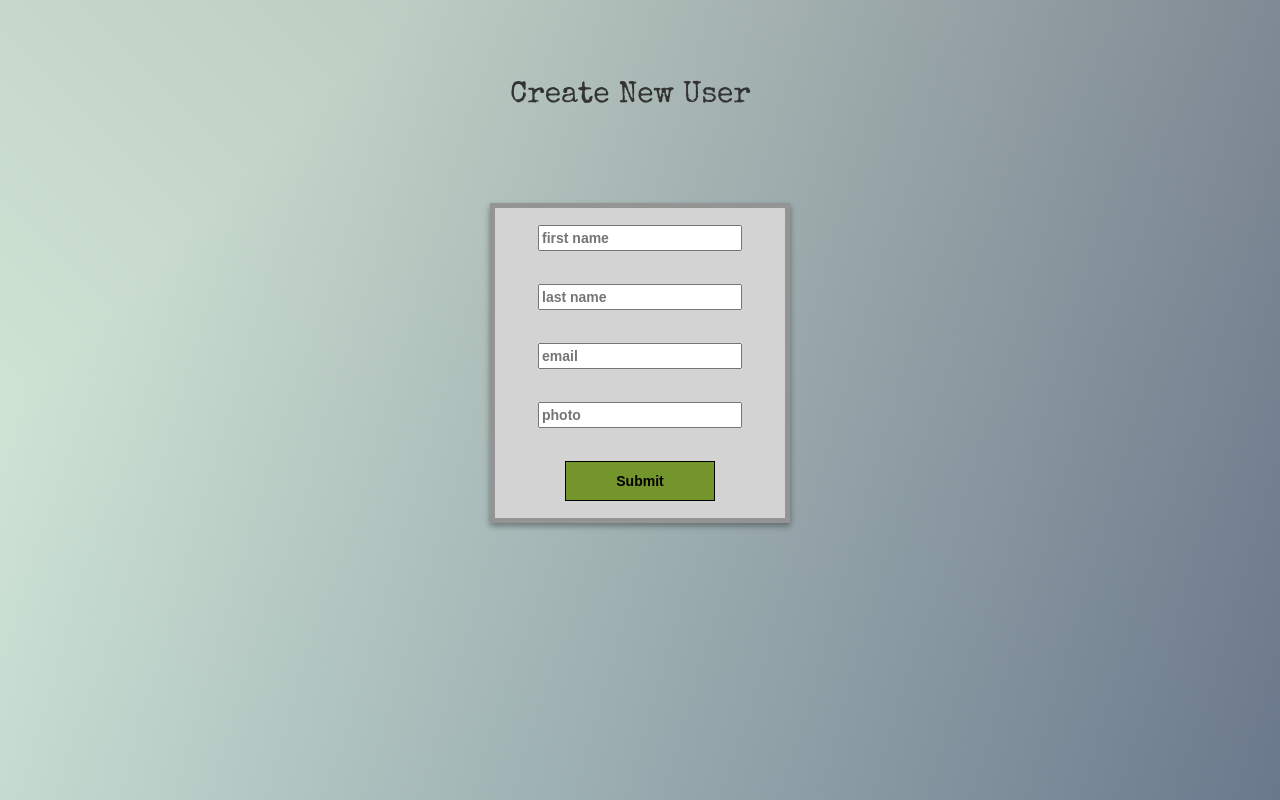
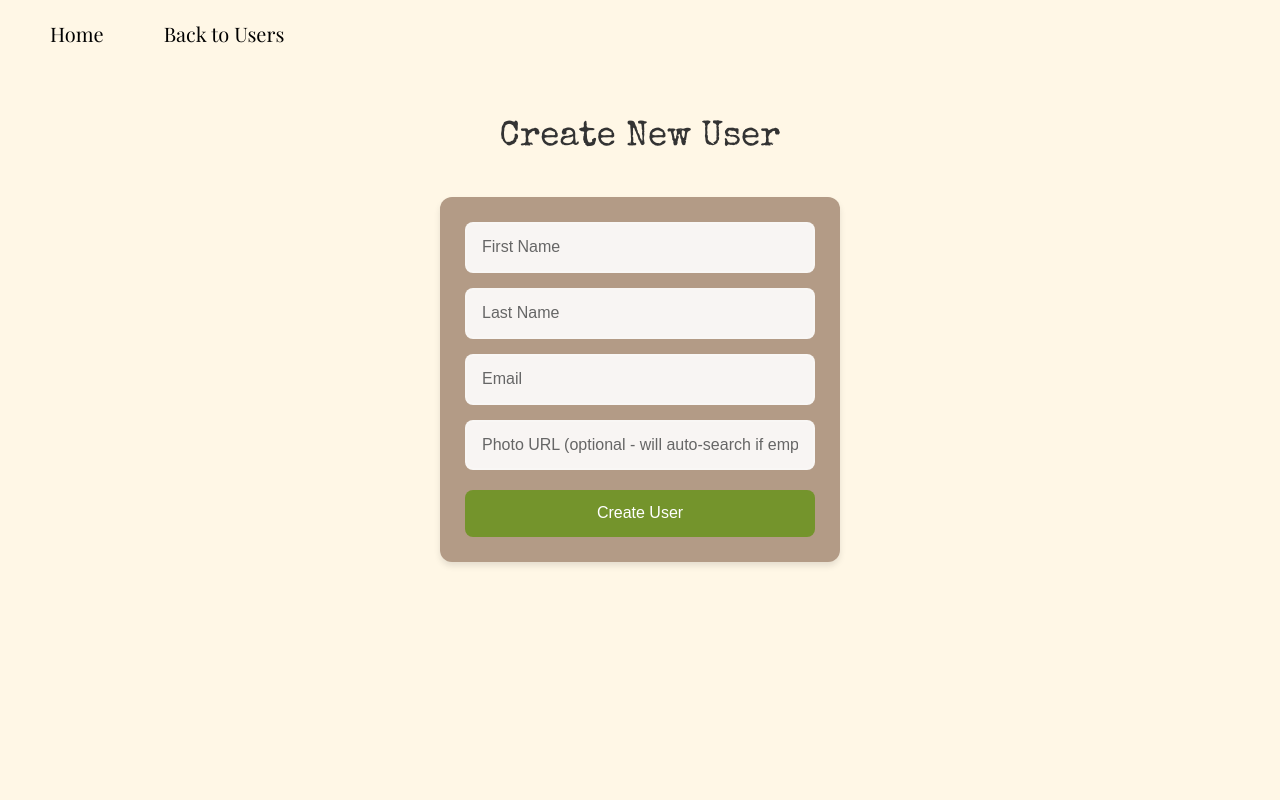
Before and after one commit to fahad-zakir/wdi-project-3---React-Node.js-Expres, a React (Create React App) app in the folder client/: page /new in a window 1280 px wide. Built offline with nearby package versions, Linux system fonts and the light colour scheme; no server answers.

Commit message:
udpated-code

```diff
--- a/client/src/components/NewUser.js
+++ b/client/src/components/NewUser.js
@@ -1,127 +1,358 @@
 import React, { Component } from "react";
 import styled from "styled-components";
-import { Redirect } from "react-router-dom";
+import { Redirect, Link } from "react-router-dom";
+import axios from "axios";
+
+const GOOGLE_API_KEY = process.env.REACT_APP_GOOGLE_API_KEY;
+const SEARCH_ENGINE_ID = process.env.REACT_APP_SEARCH_ENGINE_ID;
 
 class NewUser extends Component {
   state = {
-    newUser: [],
+    newUser: {
+      firstName: "",
+      lastName: "",
+      email: "",
+      photoUrl: "",
+    },
     redirect: false,
+    isSearchingImage: false,
+    previewImage: null,
+    searchStyle: "cartoon", // Added to track avatar style
   };
-  //this is a function that handles the changes the user makes
-  handleChange = (event) => {
-    //after user fill's out the form, the information needs to be stored in a variable
-    const attribute = event.target.name;
-    let val = event.target.value;
-    // what your typing for inst. name
-    // update the new information
-    // and add it to
-    const newUser = { ...this.state.newUser };
-    newUser[attribute] = val;
-    this.setState({ newUser });
+
+  fetchAvatarImage = async (name) => {
+    try {
+      this.setState({ isSearchingImage: true });
+
+      // Different style queries
+      const styleQueries = {
+        cartoon: `cartoon avatar illustration profile picture icon flat design character ${name}`,
+        minimal: `minimal avatar icon vector illustration flat design ${name}`,
+        anime: `anime avatar character icon illustration ${name}`,
+      };
+
+      const searchQuery = styleQueries[this.state.searchStyle];
+
+      const response = await fetch(
+        `https://www.googleapis.com/customsearch/v1?key=${GOOGLE_API_KEY}&cx=${SEARCH_ENGINE_ID}&q=${encodeURIComponent(
+          searchQuery
+        )}&searchType=image&num=1&imgType=clipart&safe=active&fileType=png`
+      );
+
+      const data = await response.json();
+
+      if (data.items && data.items.length > 0) {
+        const imageUrl = data.items[0].link;
+        this.setState({
+          previewImage: imageUrl,
+          newUser: {
+            ...this.state.newUser,
+            photoUrl: imageUrl,
+          },
+        });
+        return imageUrl;
+      }
+      return null;
+    } catch (error) {
+      console.error("Error fetching avatar:", error);
+      return null;
+    } finally {
+      this.setState({ isSearchingImage: false });
+    }
   };
-  handleSubmit = (event) => {
+
+  handleStyleChange = async (style) => {
+    this.setState({ searchStyle: style });
+    if (this.state.newUser.firstName && this.state.newUser.lastName) {
+      const fullName = `${this.state.newUser.firstName} ${this.state.newUser.lastName}`;
+      await this.fetchAvatarImage(fullName);
+    }
+  };
+
+  handleChange = async (event) => {
+    const { name, value } = event.target;
+    this.setState((prevState) => ({
+      newUser: {
+        ...prevState.newUser,
+        [name]: value,
+      },
+    }));
+
+    if (
+      (name === "firstName" || name === "lastName") &&
+      !this.state.newUser.photoUrl &&
+      this.state.newUser.firstName &&
+      this.state.newUser.lastName
+    ) {
+      const fullName = `${this.state.newUser.firstName} ${this.state.newUser.lastName}`;
+      await this.fetchAvatarImage(fullName);
+    }
+  };
+
+  handleSubmit = async (event) => {
     event.preventDefault();
-    this.props.createUser(this.state.newUser);
-    this.setState({ redirect: true });
+    try {
+      if (!this.state.newUser.photoUrl.trim()) {
+        const fullName = `${this.state.newUser.firstName} ${this.state.newUser.lastName}`;
+        const imageUrl = await this.fetchAvatarImage(fullName);
+        if (imageUrl) {
+          this.setState((prevState) => ({
+            newUser: {
+              ...prevState.newUser,
+              photoUrl: imageUrl,
+            },
+          }));
+        }
+      }
+
+      await this.props.createUser(this.state.newUser);
+      this.setState({ redirect: true });
+    } catch (error) {
+      console.error("Error creating user:", error);
+    }
   };
+
   render() {
     if (this.state.redirect) {
       return <Redirect to="/users" />;
     }
+
     return (
-      <NewUserContainer>
-        <div></div>
-        <div className="form">
-          <h2 className="user-h2">Create New User</h2>
+      <UserFormContainer>
+        <nav>
+          <Link to="/">Home</Link>
+          <Link to="/users">Back to Users</Link>
+        </nav>
 
+        <h1>Create New User</h1>
+
+        <FormCard>
           <form onSubmit={this.handleSubmit}>
-            <div>
+            <InputGroup>
               <input
                 onChange={this.handleChange}
                 name="firstName"
-                placeholder="first name"
+                placeholder="First Name"
                 type="text"
                 required
                 value={this.state.newUser.firstName}
               />
-            </div>
-            <div>
+            </InputGroup>
+
+            <InputGroup>
               <input
                 onChange={this.handleChange}
                 name="lastName"
-                placeholder="last name"
+                placeholder="Last Name"
                 type="text"
+                required
                 value={this.state.newUser.lastName}
               />
-            </div>
-            <div>
+            </InputGroup>
+
+            <InputGroup>
               <input
                 onChange={this.handleChange}
                 name="email"
-                placeholder="email"
-                type="text"
+                placeholder="Email"
+                type="email"
+                required
                 value={this.state.newUser.email}
               />
-            </div>
-            <div>
+            </InputGroup>
+
+            <InputGroup>
               <input
                 onChange={this.handleChange}
-                name="photo"
-                placeholder="photo"
+                name="photoUrl"
+                placeholder="Photo URL (optional - will auto-search if empty)"
                 type="text"
                 value={this.state.newUser.photoUrl}
               />
-            </div>
-            <button className="button" type="submit">
-              Submit
-            </button>
+            </InputGroup>
+
+            {this.state.previewImage && (
+              <PreviewContainer>
+                <h4>Preview Avatar:</h4>
+                <img src={this.state.previewImage} alt="Preview" />
+                <StyleButtons>
+                  <StyleButton
+                    active={this.state.searchStyle === "cartoon"}
+                    onClick={() => this.handleStyleChange("cartoon")}
+                  >
+                    Cartoon
+                  </StyleButton>
+                  <StyleButton
+                    active={this.state.searchStyle === "minimal"}
+                    onClick={() => this.handleStyleChange("minimal")}
+                  >
+                    Minimal
+                  </StyleButton>
+                  <StyleButton
+                    active={this.state.searchStyle === "anime"}
+                    onClick={() => this.handleStyleChange("anime")}
+                  >
+                    Anime
+                  </StyleButton>
+                </StyleButtons>
+              </PreviewContainer>
+            )}
+
+            <SubmitButton type="submit" disabled={this.state.isSearchingImage}>
+              {this.state.isSearchingImage
+                ? "Searching for avatar..."
+                : "Create User"}
+            </SubmitButton>
           </form>
-        </div>
-      </NewUserContainer>
+        </FormCard>
+      </UserFormContainer>
     );
   }
 }
 
-export default NewUser;
+// ... existing styled components ...
 
-const NewUserContainer = styled.div`
-width:100vw;
-height:100vh;
-background-image: linear-gradient(45deg, rgba(194, 233, 221, 0.5) 1%, rgba(104, 119, 132, 0.5) 100%), linear-gradient(-45deg, #494d71 0%, rgba(217, 230, 185, 0.5) 80%);
-display: flex;
-justify-content: center;
--webkit-box-sizing: border-box;
-  -moz-box-sizing: border-box;
-  box-sizing: border-box;
-  width: 100%;
-}
-form {
-  border: 5px solid rgba(0,0,0, 0.3);
-  display: flex;
-  flex-direction: column;
-  justify-content: space-around;
-  align-items: center;
-  box-sizing: border-box;
-  background-color: #D3D3D3;
-  width: 300px;
-  min-width: 200px;
-  margin-top: 50px;
-  height: 320px;
-  font-weight: bold;
-  color: black;
-  text-align: center;
-  box-shadow: 0 3px 6px rgba(0, 0, 0, 0.16), 0 3px 6px rgba(0, 0, 0, 0.23);
-  transition: all 0.25s ease;
-}
- .button {
-  border: 1px solid black;
-  max-width: 250px;
-  min-width: 150px;
+const StyleButtons = styled.div`
   display: flex;
   justify-content: center;
-  align-items: center;
-  height: 40px;
-  transition: all 0.25s ease;
+  gap: 10px;
+  margin-top: 15px;
+`;
+
+const StyleButton = styled.button`
+  padding: 8px 15px;
+  border: none;
+  border-radius: 20px;
+  background: ${(props) => (props.active ? "#74942c" : "#999")};
+  color: white;
+  cursor: pointer;
+  transition: all 0.2s ease;
+  font-size: 14px;
+
+  &:hover {
+    transform: translateY(-1px);
+    background: ${(props) => (props.active ? "#8ab435" : "#888")};
+  }
+
+  &:active {
+    transform: translateY(1px);
+  }
+`;
+
+const UserFormContainer = styled.div`
+  min-height: 100vh;
+  background: rgb(255, 247, 230);
+  padding: 20px;
+
+  nav {
+    display: block;
+
+    a {
+      font-family: "Lato", sans-serif;
+      font-family: "Playfair Display", serif;
+      font-weight: 300;
+      text-decoration: none;
+      color: black;
+      font-size: 20px;
+      padding: 30px;
+      z-index: auto;
+
+      &:hover {
+        text-shadow: none;
+        text-shadow: 2px 2px 2px silver;
+      }
+    }
+  }
+
+  h1 {
+    text-align: center;
+    color: #333;
+    font-family: "Special Elite", cursive;
+    font-size: 2.5em;
+    margin-bottom: 40px;
+    padding-top: 50px;
+  }
+`;
+
+const FormCard = styled.div`
+  max-width: 400px;
+  margin: 0 auto;
+  background: #b39b86;
+  padding: 25px;
+  border-radius: 12px;
+  box-shadow: 0 4px 6px rgba(0, 0, 0, 0.1);
+
+  form {
+    display: flex;
+    flex-direction: column;
+    gap: 15px;
+  }
+`;
+
+const InputGroup = styled.div`
+  input {
+    width: 100%;
+    padding: 12px 15px;
+    border: 2px solid rgba(255, 255, 255, 0.2);
+    border-radius: 8px;
+    font-size: 16px;
+    background: rgba(255, 255, 255, 0.9);
+    transition: all 0.2s ease;
+    outline: none;
+    box-sizing: border-box;
+
+    &:focus {
+      border-color: rgba(255, 255, 255, 0.5);
+      background: white;
+    }
+
+    &::placeholder {
+      color: #666;
+    }
+  }
+`;
+
+const PreviewContainer = styled.div`
+  text-align: center;
+  margin-top: 10px;
+
+  h4 {
+    color: white;
+    margin-bottom: 10px;
+    font-family: "Special Elite", cursive;
+  }
+
+  img {
+    width: 150px;
+    height: 150px;
+    border-radius: 50%;
+    object-fit: cover;
+    border: 3px solid white;
+  }
+`;
+
+const SubmitButton = styled.button`
   background: #74942c;
-}
+  color: white;
+  border: none;
+  padding: 12px;
+  border-radius: 8px;
+  font-size: 16px;
+  font-weight: 500;
+  cursor: ${(props) => (props.disabled ? "not-allowed" : "pointer")};
+  transition: all 0.2s ease;
+  width: 100%;
+  margin-top: 5px;
+  opacity: ${(props) => (props.disabled ? 0.7 : 1)};
+
+  &:hover {
+    background: ${(props) => (props.disabled ? "#74942c" : "#8ab435")};
+    transform: ${(props) => (props.disabled ? "none" : "translateY(-1px)")};
+  }
+
+  &:active {
+    transform: ${(props) => (props.disabled ? "none" : "translateY(1px)")};
+  }
 `;
+
+export default NewUser;
```
